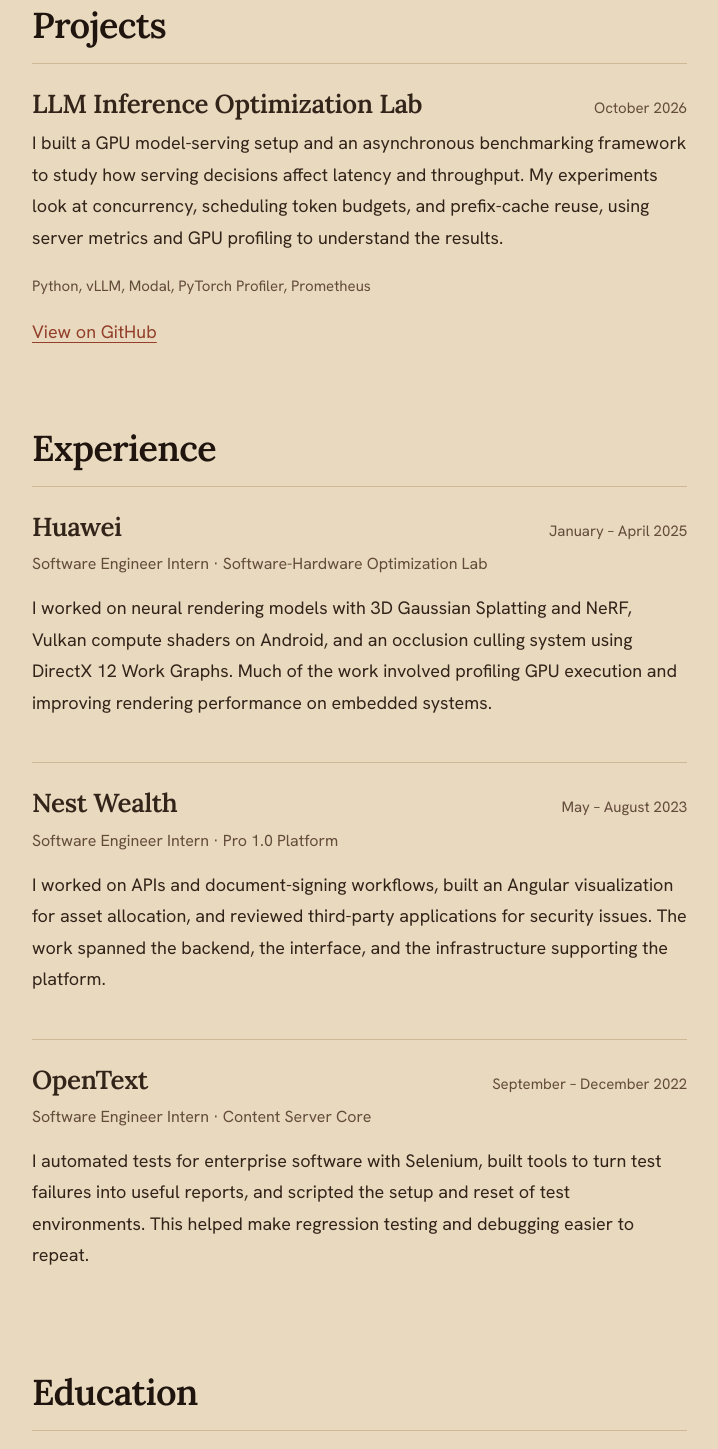
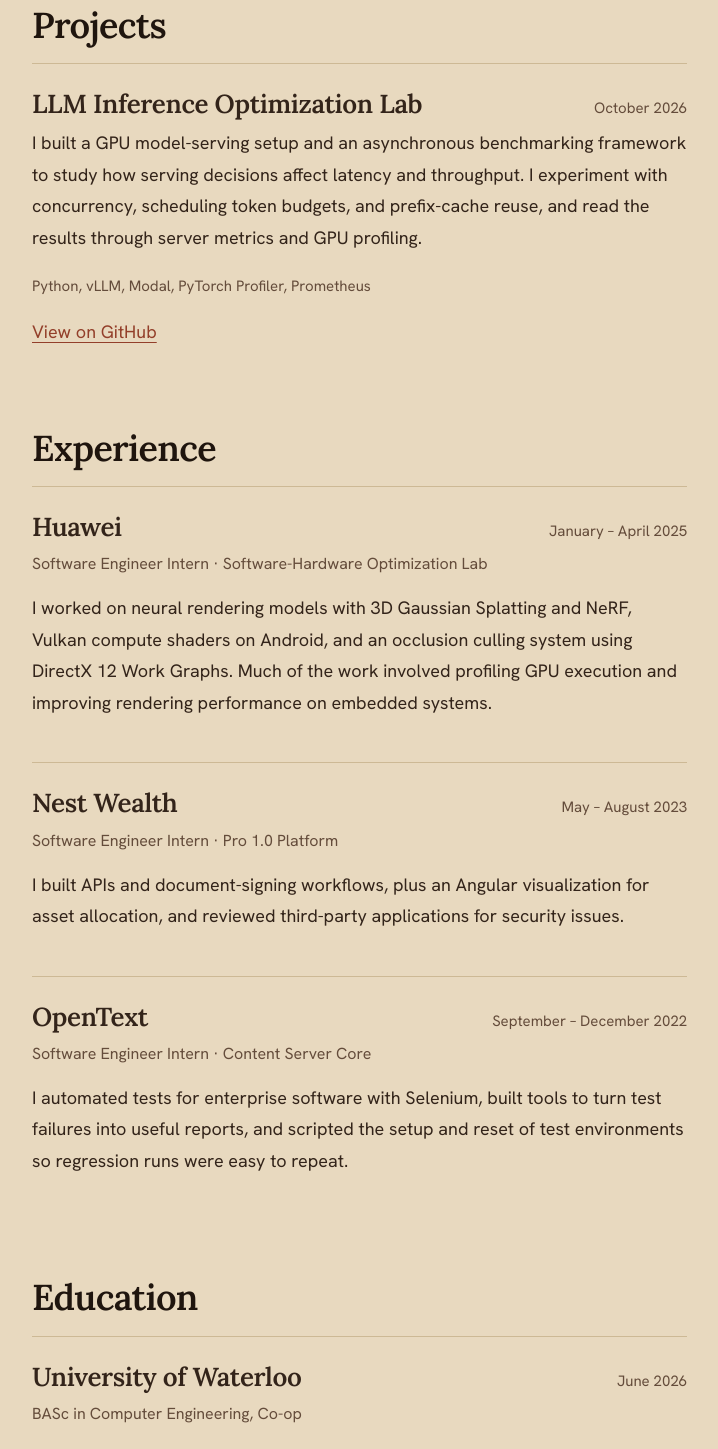
Before and after one commit to malcolmshi123/personal-website, a Next.js app: page /work in a window 1280 px wide. Shown: the part 500-1949 px from the top of the page, without its empty margins (32-750 px from the left). Built offline with nearby package versions, Linux system fonts and the light colour scheme.

Commit message:
polish wording

```diff
--- a/src/content/about.ts
+++ b/src/content/about.ts
@@ -1,6 +1,6 @@
 export const about = {
     introduction: "I’m Malcolm. I studied computer engineering at the University of Waterloo and graduated in 2026.",
-    faith: "I am convinced that the purpose of life is to love God, to know Him more, to glorify Him, and to be satisfied in His love. I have been saved by grace through faith in Jesus Christ, and called to live as part of His kingdom.",
+    faith: "I’m convinced that the purpose of life is to love God, to know Him more, to glorify Him, and to be satisfied in His love. I have been saved by grace through faith in Jesus Christ, and called to live as part of His kingdom.",
     work: "My recent work focuses on GPU performance and LLM inference. I’ve also worked on graphics and rendering, web applications, and test automation.",
-    interests: "I also enjoy writing and photography. I’ll share my articles and albums here.",
+    interests: "Outside of engineering, I like to write and take photos. I’ll share my articles and albums here.",
 };
--- a/src/content/home.ts
+++ b/src/content/home.ts
@@ -21,7 +21,7 @@ export const featuredLinks: FeaturedLink[] = [
     },
     {
         title: "Work",
-        description: "My recent work focuses on GPU performance and LLM inference. I’ve also worked on graphics and rendering, web applications, and test automation.",
+        description: "GPU performance and LLM inference, plus earlier work in graphics, web apps, and testing.",
         action: "See my work",
         href: "/work/",
     },
--- a/src/content/work.ts
+++ b/src/content/work.ts
@@ -28,7 +28,7 @@ export const projects: Project[] = [
     {
         name: "LLM Inference Optimization Lab",
         date: "October 2026",
-        description: "I built a GPU model-serving setup and an asynchronous benchmarking framework to study how serving decisions affect latency and throughput. My experiments look at concurrency, scheduling token budgets, and prefix-cache reuse, using server metrics and GPU profiling to understand the results.",
+        description: "I built a GPU model-serving setup and an asynchronous benchmarking framework to study how serving decisions affect latency and throughput. I experiment with concurrency, scheduling token budgets, and prefix-cache reuse, and read the results through server metrics and GPU profiling.",
         technologies: "Python, vLLM, Modal, PyTorch Profiler, Prometheus",
         href: "https://github.com/malcolmshi123/llm-inference-optimization-lab",
     },
@@ -47,13 +47,13 @@ export const experience: Experience[] = [
         role: "Software Engineer Intern",
         team: "Pro 1.0 Platform",
         dates: "May – August 2023",
-        description: "I worked on APIs and document-signing workflows, built an Angular visualization for asset allocation, and reviewed third-party applications for security issues. The work spanned the backend, the interface, and the infrastructure supporting the platform.",
+        description: "I built APIs and document-signing workflows, plus an Angular visualization for asset allocation, and reviewed third-party applications for security issues.",
     },
     {
         company: "OpenText",
         role: "Software Engineer Intern",
         team: "Content Server Core",
         dates: "September – December 2022",
-        description: "I automated tests for enterprise software with Selenium, built tools to turn test failures into useful reports, and scripted the setup and reset of test environments. This helped make regression testing and debugging easier to repeat.",
+        description: "I automated tests for enterprise software with Selenium, built tools to turn test failures into useful reports, and scripted the setup and reset of test environments so regression runs were easy to repeat.",
     },
 ];
```
